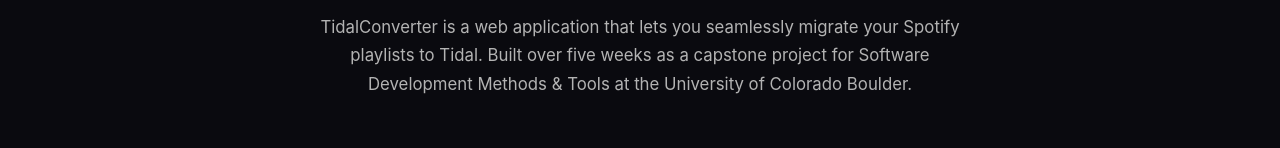
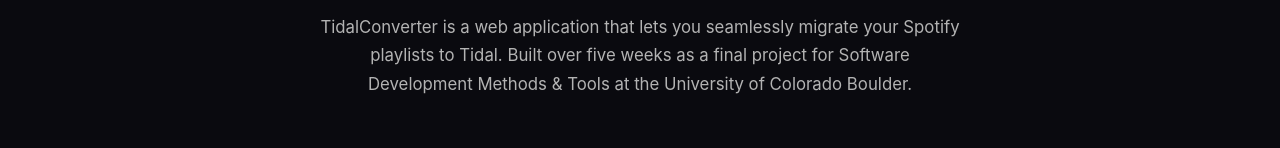
Before and after one commit to OhNoDolphinado/TidalPlaylistConverter, a website: page projectSourceCode/public/about.html in a window 1280 px wide. Shown: the part 296-444 px from the top of the page. Drawn offline with Linux system fonts and the light colour scheme; no server answers.

```diff
--- a/projectSourceCode/public/about.html
+++ b/projectSourceCode/public/about.html
@@ -23,7 +23,7 @@
           <h1>Built for music lovers,<br>by music lovers</h1>
           <p style="margin-top:1rem;">
             TidalConverter is a web application that lets you seamlessly migrate your
-            Spotify playlists to Tidal. Built over five weeks as a capstone project for
+            Spotify playlists to Tidal. Built over five weeks as a final project for
             Software Development Methods &amp; Tools at the University of Colorado Boulder.
           </p>
         </div>
```
